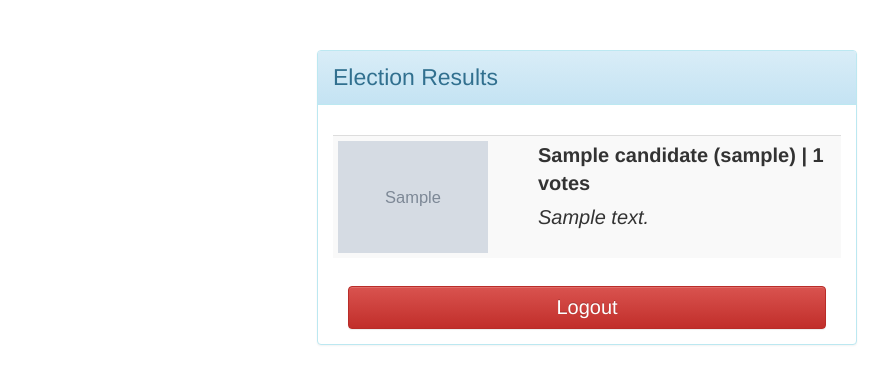
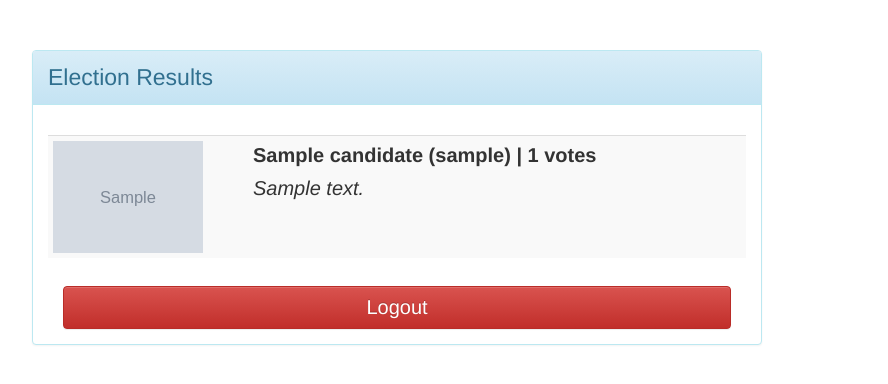
Before and after one commit to sonroyaalmerol/django-election-site, a Django app: template templates/vote.html in a window 1280 px wide. Shown: the top 384 px of the page, without its empty margins (53-941 px from the left). Run offline with Django 3.2, Linux system fonts and the light colour scheme; the template is opened without the code that fills it: values that come from a table or form of the project are taken from there, others are empty; tables that the repository leaves empty hold one stand-in row (values such as "Sample post"); grey boxes marked "Sample" are stand-in pictures; some libraries are stand-ins or nearby versions.

Commit message:
Edit layout

```diff
--- a/templates/vote.html
+++ b/templates/vote.html
@@ -27,7 +27,7 @@
 
 <body>
 	<div class="container">
-		<div id="loginbox" style="margin-top:50px;" class="mainbox col-md-6 col-md-offset-3 col-sm-8 col-sm-offset-2">
+		<div id="loginbox" style="margin-top:50px;" class="mainbox col-md-8">
 			{% if user.is_active %}
 			<div class="alert alert-{{ message.tags }}">{{ message }}</div>
 			<div class="alert alert-info">Kindly click on the checkbox beside the name to vote for that particular candidate. You are allowed to vote at most 7 candidates.</div>{% endif %} {% for message in messages %}
@@ -48,6 +48,8 @@
 								<tr>
 									{% if candidate.photo %}
 									<td style="width:200px"><img src="{{ candidate.photo.url }}" class="photo"></td>
+									{% else %}
+									<td style="width:200px"></td>
 									{% endif %}
 									<td><label><input name="votes[]" type="checkbox" value="{{ candidate.pk }}"> {{ candidate.name }} ({{ candidate.nickname }})</label><br><i>{% autoescape off %}{{ candidate.description }}{% endautoescape %}</i></td>
 								</tr>
@@ -69,6 +71,8 @@
 							<tr>
 								{% if candidate.photo %}
 								<td style="width:200px"><img src="{{ candidate.photo.url }}" class="photo"></td>
+								{% else %}
+								<td style="width:200px"></td>
 								{% endif %}
 								<td><label>{{ candidate.name }} ({{ candidate.nickname }}) | {{ candidate.votes }} votes</label><br><i>{{ candidate.description }}</i></td>
 							</tr>
```
